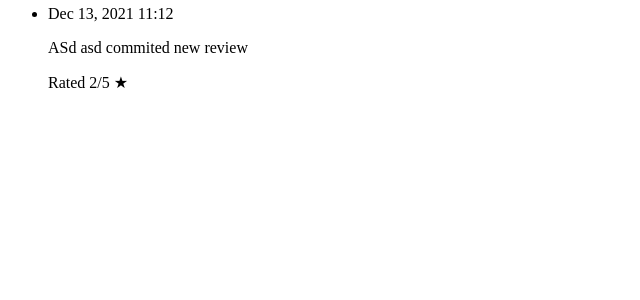
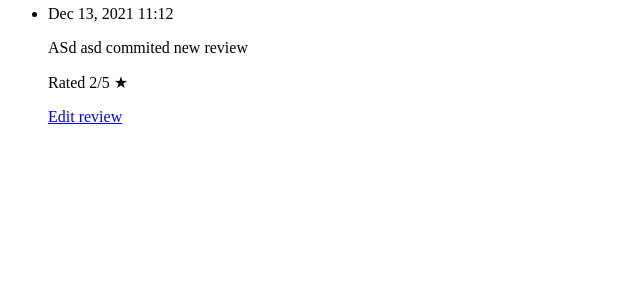
Before and after one commit to Turki9595/sovellusohjelmointi, a Django app: page /b_games/1/ in a window 1280 px wide. Shown: the part 139-439 px from the top of the page, without its empty margins (0-640 px from the left). Run offline with Django 3.2, Linux system fonts and the light colour scheme; data comes from the database, SQL or seed files in the repository; both versions use the stored data as it was after the commit.

Commit message:
added review editing

```diff
--- a/bgc/templates/bgc/b_game.html
+++ b/bgc/templates/bgc/b_game.html
@@ -13,6 +13,9 @@
    <li>
     <p>{{ review.date_added|date:'M d, Y H:i' }}</p>
     <p>{{ review.text|linebreaks }} Rated {{review.stars}}/5 &#9733; </p>
+    <p>
+      <a href="{% url 'bgc:edit_review' review.id %}"> Edit review</a>
+    </p>
    </li>
  {% empty %}
    <li> There are no reviews for this game yet.</li>
--- a/bgc/urls.py
+++ b/bgc/urls.py
@@ -13,5 +13,7 @@ urlpatterns = [
     #page for adding a new board game
     path('new_b_game/', views.new_b_game, name = 'new_b_game'),
     #page for adding new review
-    path('new_review/<int:b_game_id>/',views.new_review, name='new_review')
+    path('new_review/<int:b_game_id>/',views.new_review, name='new_review'),
+    #page for editing an review
+    path('edit_review/<int:review_id>/', views.edit_review, name ='edit_review'),
 ]
--- a/bgc/views.py
+++ b/bgc/views.py
@@ -55,3 +55,19 @@ def new_review(request, b_game_id):
     #Display a blank or invalid form.
     context = {'b_game': b_game, 'form': form}
     return render(request, 'bgc/new_review.html',context)
+
+def edit_review(request, review_id):
+    #Edit an existing review.
+    review = Review.objects.get(id=review_id)
+    b_game = review.b_game
+    if request.method != 'POST':
+        #Initial request; pre-fill form with the current entry.
+        form = ReviewForm(instance = review)
+    else:
+        #POST data submitted ; process data.
+        form = ReviewForm(instance = review, data = request.POST)
+        if form.is_valid():
+            form.save()
+            return redirect('bgc:b_game', b_game_id = b_game.id)
+    context = {'review': review, 'b_game': b_game, 'form':form}
+    return render(request, 'bgc/edit_review.html', context)
```
Also changed, not shown: bgc/templates/bgc/edit_review.html (added, +11 -0 lines), db.sqlite3.
